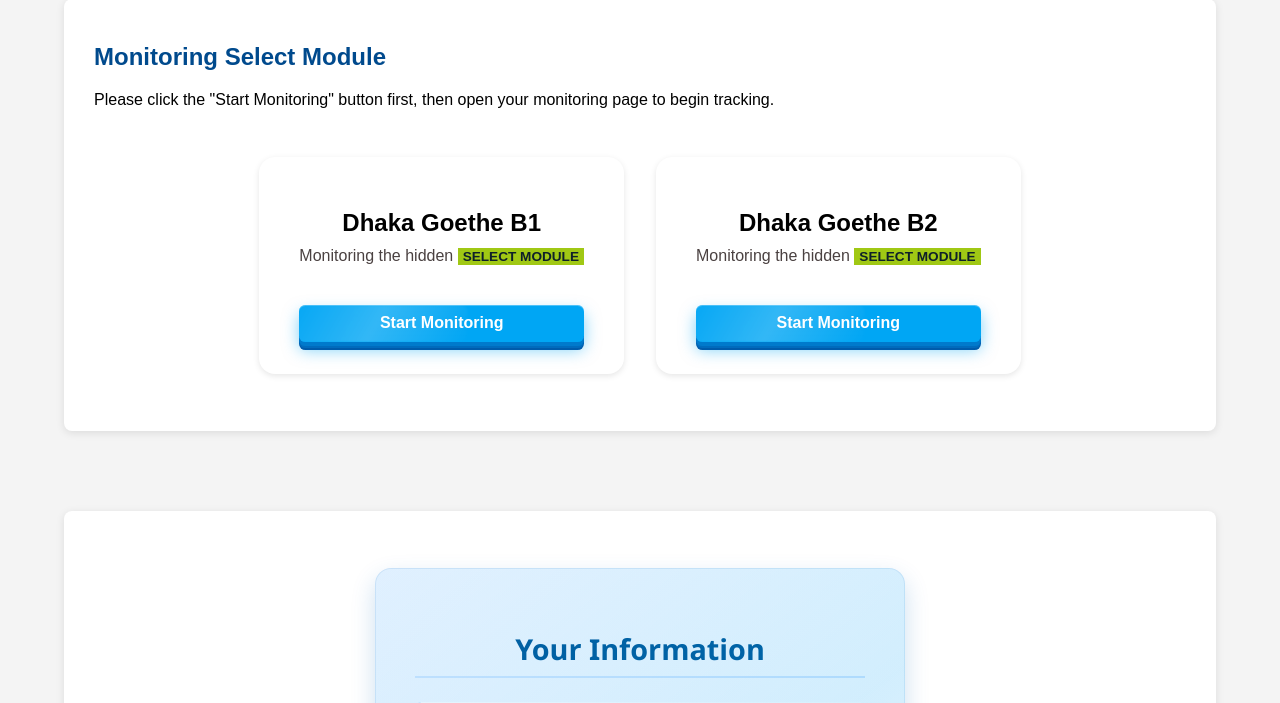
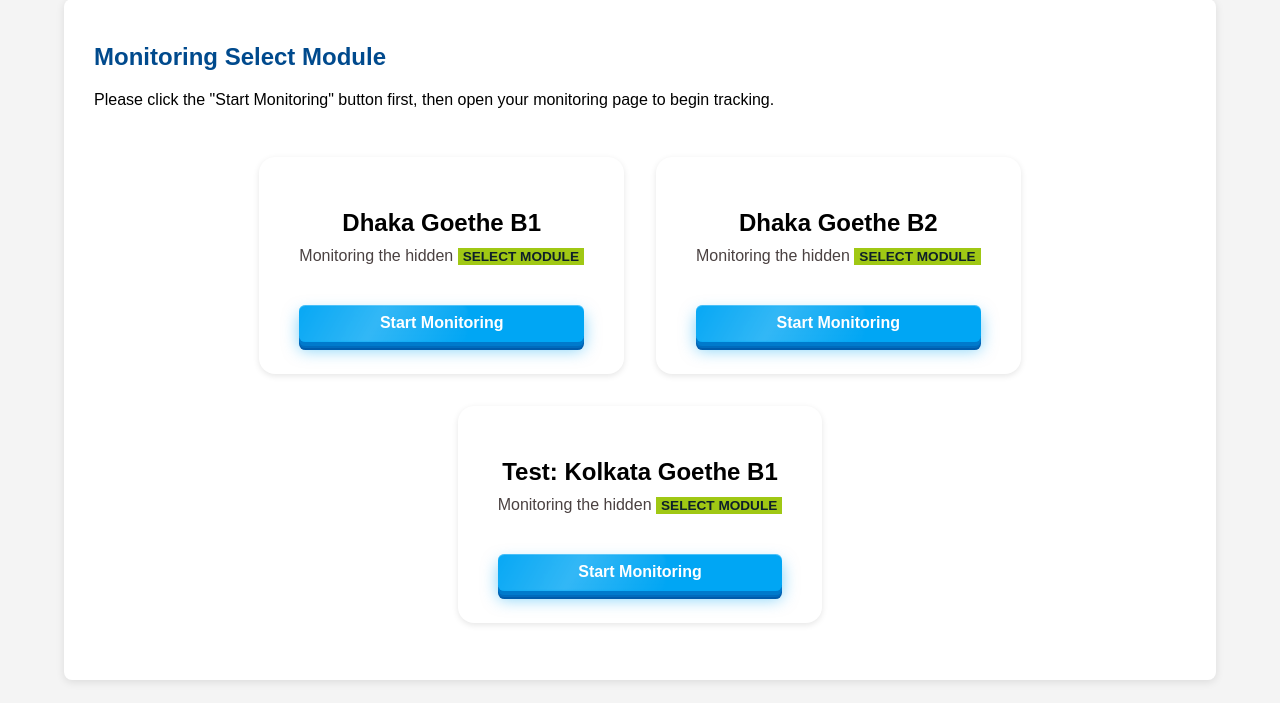
Before and after one commit to nafiz-swe/goetheB1, a Flask app: page /dashboard in a window 1280 px wide. Shown: the part 733-1436 px from the top of the page. Run offline with Flask 3, Linux system fonts and the light colour scheme; the visitor is signed in with stand-in values (Sample User, id 1); tables that the repository leaves empty hold one stand-in row (values such as "Sample post").

Commit message:
kolkata select module link conditions done

```diff
--- a/app.py
+++ b/app.py
@@ -14,13 +14,15 @@ app.secret_key = "f8a1d5b65cc9473d931b407ec8e8573b"
 
 TRIGGER_TEXTS = ["Select Module", "Select module", "select module", "SELECT MODULES"]
 
-watching = {"b1": False, "b2": False}
-trigger_audio = {"b1": False, "b2": False}
+watching = {"b1": False, "b2": False, "kolkata_b1": False}
+trigger_audio = {"b1": False, "b2": False, "kolkata_b1": False}
 
 TARGET_URLS = {
     "b1": "https://www.goethe.de/ins/bd/en/spr/prf/gzb1.cfm",
-    "b2": "https://www.goethe.de/ins/in/en/sta/kol/prf/gzb1.cfm"
+    "b2": "https://www.goethe.de/ins/in/en/sta/kol/prf/gzb2.cfm",
+    "kolkata_b1": "https://www.goethe.de/ins/in/en/sta/kol/prf/gzb1.cfm"
 }
+
 
 ALARM_LIST = [
     ("1-Morning.mp3", "Morning"),
@@ -54,13 +56,6 @@ def click_screen_center():
         pyautogui.click(x, y)
         time.sleep(0.1)  # শুধু 0.1 সেকেন্ড বিরতি
 
-# def click_screen_center():
-#     time.sleep(1)
-#     screenWidth, screenHeight = pyautogui.size()
-#     x, y = screenWidth // 2, screenHeight // 2
-#     for i in range(3):
-#         pyautogui.click(x, y)
-#         time.sleep(1)
 
 def check_condition_and_open(level):
     global watching, trigger_audio
@@ -140,11 +135,8 @@ def admin_create_user():
 
 
 
-
-
 @app.route('/login', methods=['GET', 'POST'])
 def login():
-    # যদি ইউজার সেশন একটিভ থাকে, তখন সরাসরি ড্যাশবোর্ডে পাঠিয়ে দিন
     if 'email' in session:
         return redirect(url_for('dashboard'))
 
@@ -196,8 +188,6 @@ def login():
 
 
 
-
-
 @app.route('/dashboard')
 def dashboard():
     if 'email' not in session:
@@ -217,14 +207,9 @@ def dashboard():
         user=user
     )
 
-# @app.route('/logout')
-# def logout():
-#     session.pop('user', None)
-#     return redirect(url_for('home'))
-
 @app.route('/logout')
 def logout():
-    session.clear()  # সব সেশন ডেটা রিমুভ করে
+    session.clear()
     return redirect(url_for('home'))
 
 
@@ -236,22 +221,16 @@ def set_alarm():
         session['alarm_file'] = selected_alarm
     return redirect(url_for('dashboard'))
 
-# @app.route('/start-watch/<level>')
-# def start_watch(level):
-#     if level in watching and not watching[level]:
-#         watching[level] = True
-#         trigger_audio[level] = False
-#         threading.Thread(target=check_condition_and_open, args=(level,)).start()
-#         # return f"Searching for {level.upper()} select module"
-#         return f"Searching for {level.upper()} 'Select Module'"
-#     return "Invalid or already watching."
+
 
 @app.route('/start-watch/<level>')
 def start_watch(level):
-    if level in watching and not watching[level]:
-        watching[level] = True
-        trigger_audio[level] = False
-        threading.Thread(target=check_condition_and_open, args=(level,)).start()
+    normalized_level = level.replace("-", "_")  # হাইফেনকে আন্ডারস্কোরে বদলে দিলাম
+
+    if normalized_level in watching and not watching[normalized_level]:
+        watching[normalized_level] = True
+        trigger_audio[normalized_level] = False
+        threading.Thread(target=check_condition_and_open, args=(normalized_level,)).start()
 
         return f"""
         <html>
@@ -275,7 +254,7 @@ def start_watch(level):
                         text-align: center;
                         box-shadow: 0px 4px 12px rgba(0, 0, 0, 0.1);
                     }}
-                    .message-box h2{{
+                    .message-box h2 {{
                         color: #4CAF50;
                     }}
                     .monitoring-page {{
@@ -300,9 +279,9 @@ def start_watch(level):
             </head>
             <body>
                 <div class="message-box">
-                    <h2>Monitoring {level.upper()} level for 'Select Module'</h2>
+                    <h2>Monitoring {normalized_level.upper()} level for 'Select Module'</h2>
                     <p class="monitoring-page">Don't worry! Page changes won’t interrupt your monitoring.</p>
-                     <p style="text-align: justify; margin-top: 0;">
+                    <p style="text-align: justify; margin-top: 0;">
                         When 'Select Module' appears, your alarm will sound and the registration page will open within 5 seconds. If your internet is slow, it may take up to 12 seconds for the alarm and page to load.
                     </p>
                     <a href="/dashboard" class="back-button">← Back to Dashboard</a>
--- a/templates/base.html
+++ b/templates/base.html
@@ -4,6 +4,7 @@
     <meta charset="UTF-8">
     <meta name="viewport" content="width=device-width, initial-scale=1.0">
     <title>{% block title %}My Website{% endblock %}</title>
+    <link rel="icon" type="image/svg+xml" href="{{ url_for('static', filename='EuroZoom-Tab.svg') }}">
     <link rel="stylesheet" href="{{ url_for('static', filename='style.css') }}">
     <meta name="viewport" content="width=device-width, initial-scale=1.0">
 
--- a/templates/dashboard.html
+++ b/templates/dashboard.html
@@ -294,8 +294,15 @@ select {
         <p>Monitoring the hidden <span>SELECT MODULE</span></p>
         <a href="/start-watch/b2" class="monitoring-btn">Start Monitoring</a>
       </div>
+      <!-- Kolkata B1 Card -->
+      <div class="card">
+        <h2>Test: Kolkata Goethe B1</h2>
+        <p>Monitoring the hidden <span>SELECT MODULE</span></p>
+        <a href="/start-watch/kolkata-b1" class="monitoring-btn">Start Monitoring</a>
+      </div>
     </div>
   </section>
+
 
   <section class="dashboard-section user-info-section">
     <div class="user-info">
```
Also changed, not shown: static/EuroZoom-Tab.svg (added).
